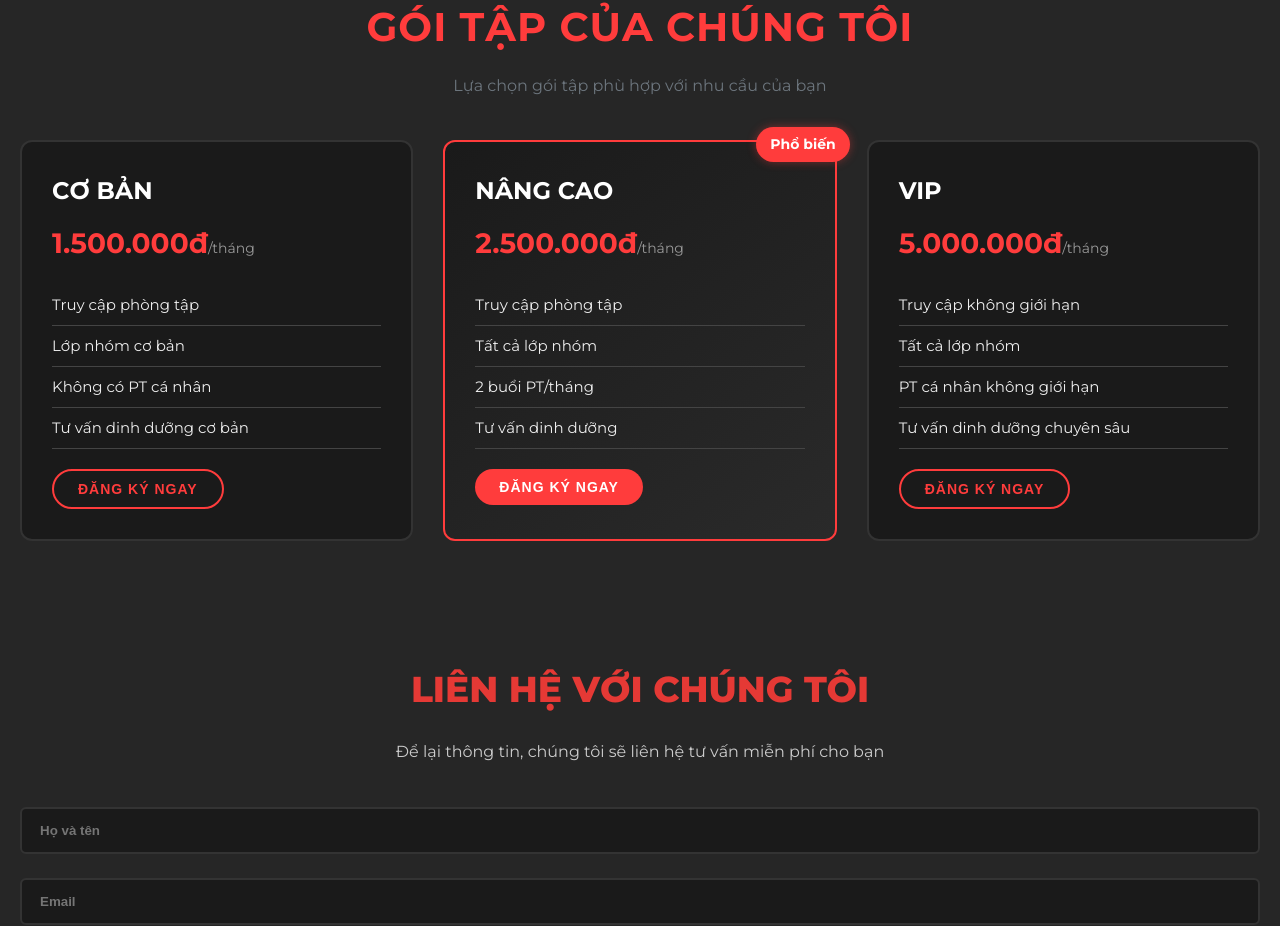
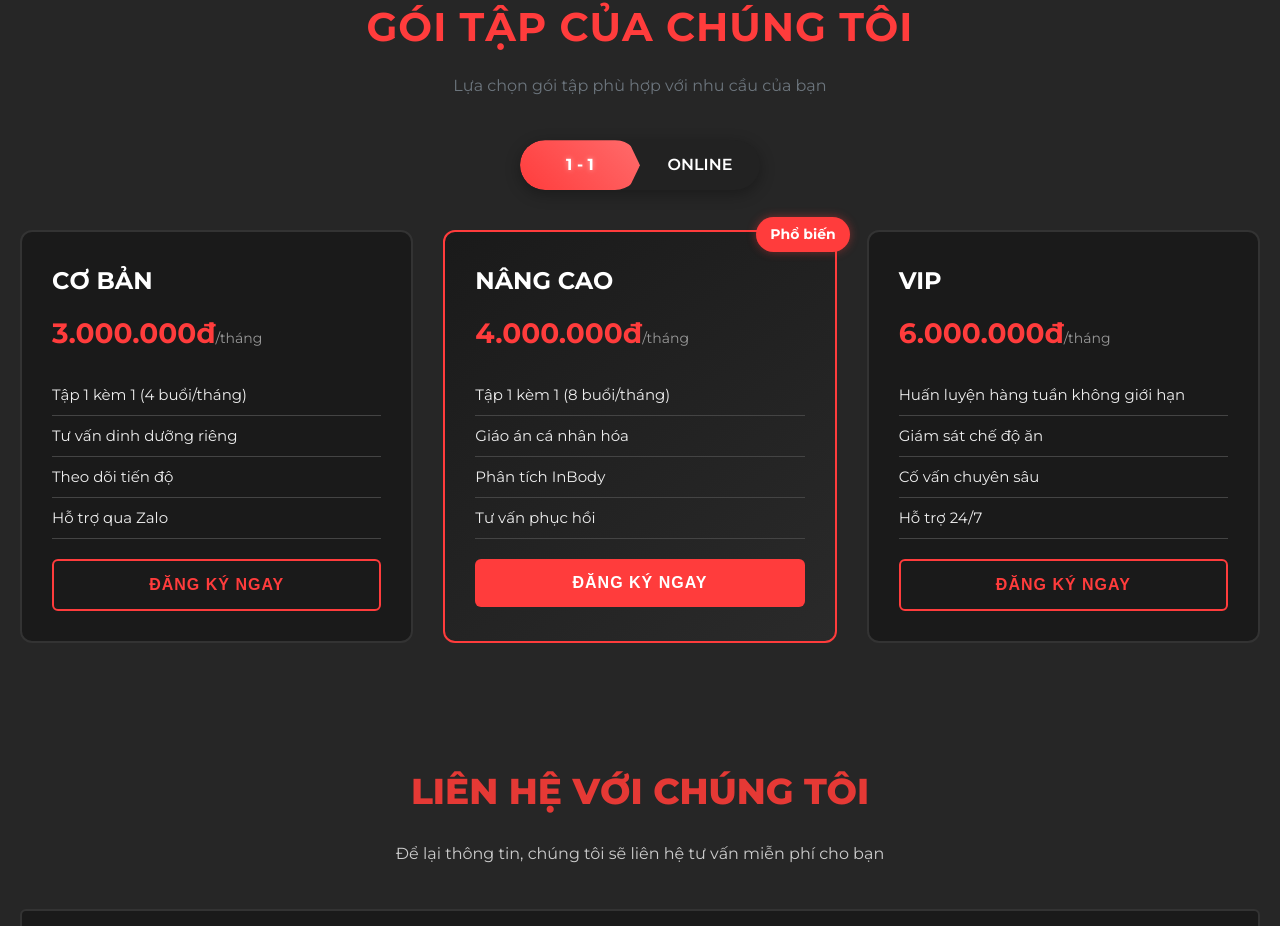
Before and after one commit to ThienAress/htcoaching, a React (Vite) app in the folder my-create-app/: page / in a window 1280 px wide. Shown: the part 6113-7039 px from the top of the page. Built offline with nearby package versions, Linux system fonts and the light colour scheme.

Commit message:
update online and 1-1 for pricing

```diff
--- a/my-create-app/src/components/PricingSection/Pricing.css
+++ b/my-create-app/src/components/PricingSection/Pricing.css
@@ -125,3 +125,147 @@
   background: #ff3c3c;
   color: white;
 }
+
+/* Mode Toggle Switch */
+/* Mode Toggle Switch */
+.mode-switcher {
+  display: flex;
+  justify-content: center;
+  margin: 30px 0 40px;
+}
+
+.mode-toggle {
+  position: relative;
+  width: 240px;
+  height: 50px;
+  border-radius: 25px;
+  background-color: #222;
+  overflow: hidden;
+  box-shadow: 0 4px 15px rgba(0, 0, 0, 0.3);
+}
+
+.mode-toggle input[type="radio"] {
+  display: none;
+}
+
+.mode-label {
+  position: absolute;
+  top: 0;
+  width: 120px;
+  height: 100%;
+  display: flex;
+  align-items: center;
+  justify-content: center;
+  font-weight: 600;
+  font-size: 16px;
+  color: white;
+  cursor: pointer;
+  z-index: 2;
+  transition: all 0.3s ease;
+}
+
+.left-label {
+  left: 0;
+}
+
+.right-label {
+  right: 0;
+}
+
+.mode-slider {
+  position: absolute;
+  top: 0;
+  width: 120px;
+  height: 100%;
+  background: linear-gradient(45deg, #ff3c3c, #ff6b6b);
+  border-radius: 25px;
+  transition: all 0.4s cubic-bezier(0.65, 0, 0.35, 1);
+  z-index: 1;
+}
+
+.mode-slider.left-active {
+  left: 0;
+  clip-path: polygon(0 0, 90% 0, 100% 50%, 90% 100%, 0 100%);
+}
+
+.mode-slider.right-active {
+  left: 120px;
+  clip-path: polygon(10% 0, 100% 0, 100% 100%, 10% 100%, 0% 50%);
+}
+
+.mode-toggle input[type="radio"]:checked + .mode-label {
+  color: white;
+  font-weight: bold;
+  text-shadow: 0 0 5px rgba(255, 255, 255, 0.5);
+}
+
+/* Nút Đăng ký ngay - Tốc độ chậm hơn */
+.pricing-btn {
+  position: relative;
+  display: block;
+  width: 100%;
+  padding: 15px 0;
+  border: none;
+  border-radius: 6px;
+  font-weight: bold;
+  font-size: 16px;
+  text-transform: uppercase;
+  letter-spacing: 1px;
+  overflow: hidden;
+  cursor: pointer;
+  transition: all 0.6s ease; /* Tăng thời gian transition tổng thể */
+  z-index: 1;
+}
+
+.btn-text {
+  position: relative;
+  z-index: 2;
+  transition: color 0.4s ease; /* Thêm transition cho chữ */
+}
+
+.btn-hover-effect {
+  position: absolute;
+  top: -100%;
+  left: 0;
+  width: 100%;
+  height: 100%;
+  transition: all 0.8s cubic-bezier(0.25, 0.1, 0.25, 1); /* Làm chậm và mượt hơn */
+  z-index: 1;
+}
+
+/* Primary button */
+.pricing-btn.btn-primary {
+  background: #ff3c3c;
+  color: white;
+}
+
+.pricing-btn.btn-primary .btn-hover-effect {
+  background: linear-gradient(to bottom, rgba(255, 255, 255, 0.2), transparent);
+}
+
+/* Outline button */
+.pricing-btn.btn-outline {
+  background: transparent;
+  color: #ff3c3c;
+  border: 2px solid #ff3c3c;
+}
+
+.pricing-btn.btn-outline .btn-hover-effect {
+  background: #ff3c3c;
+  transition: all 0.7s ease-out; /* Riêng cho outline chậm hơn chút */
+}
+
+.pricing-btn.btn-outline:hover {
+  color: white;
+  border-color: transparent;
+}
+
+/* Hiệu ứng hover */
+.pricing-btn:hover .btn-hover-effect {
+  top: 0;
+}
+
+/* Featured card button */
+.pricing-card.featured .pricing-btn.btn-primary .btn-hover-effect {
+  background: linear-gradient(to bottom, rgba(0, 0, 0, 0.15), transparent);
+}
--- a/my-create-app/src/components/PricingSection/Pricing.jsx
+++ b/my-create-app/src/components/PricingSection/Pricing.jsx
@@ -1,14 +1,16 @@
+import React, { useState } from "react";
 import "./Pricing.css";
 import { useNavigate } from "react-router-dom";
 
 function Pricing() {
   const navigate = useNavigate();
+  const [mode, setMode] = useState("1-1"); // mặc định là 1-1
 
   const handleRegister = (plan) => {
     navigate("/register", { state: { selectedPackage: plan } });
   };
 
-  const plans = [
+  const onlinePlans = [
     {
       title: "Cơ bản",
       price: "1.500.000đ",
@@ -45,6 +47,45 @@ function Pricing() {
     },
   ];
 
+  const oneOnOnePlans = [
+    {
+      title: "Cơ bản",
+      price: "3.000.000đ",
+      features: [
+        "Tập 1 kèm 1 (4 buổi/tháng)",
+        "Tư vấn dinh dưỡng riêng",
+        "Theo dõi tiến độ",
+        "Hỗ trợ qua Zalo",
+      ],
+      buttonClass: "btn-outline",
+    },
+    {
+      title: "Nâng cao",
+      price: "4.000.000đ",
+      features: [
+        "Tập 1 kèm 1 (8 buổi/tháng)",
+        "Giáo án cá nhân hóa",
+        "Phân tích InBody",
+        "Tư vấn phục hồi",
+      ],
+      featured: true,
+      buttonClass: "btn-primary",
+    },
+    {
+      title: "VIP",
+      price: "6.000.000đ",
+      features: [
+        "Huấn luyện hàng tuần không giới hạn",
+        "Giám sát chế độ ăn",
+        "Cố vấn chuyên sâu",
+        "Hỗ trợ 24/7",
+      ],
+      buttonClass: "btn-outline",
+    },
+  ];
+
+  const plans = mode === "online" ? onlinePlans : oneOnOnePlans;
+
   return (
     <section id="pricing" className="pricing">
       <div className="container">
@@ -65,6 +106,46 @@ function Pricing() {
         >
           Lựa chọn gói tập phù hợp với nhu cầu của bạn
         </p>
+
+        {/* Toggle button */}
+
+        <div
+          className="mode-switcher"
+          data-aos="fade-up"
+          data-aos-easing="ease-in-out"
+          data-aos-duration="1000"
+          data-aos-delay="1300"
+        >
+          <div className="mode-toggle">
+            <input
+              type="radio"
+              id="oneonone-mode"
+              name="mode-toggle"
+              checked={mode === "1-1"}
+              onChange={() => setMode("1-1")}
+            />
+            <label htmlFor="oneonone-mode" className="mode-label left-label">
+              1 - 1
+            </label>
+
+            <input
+              type="radio"
+              id="online-mode"
+              name="mode-toggle"
+              checked={mode === "online"}
+              onChange={() => setMode("online")}
+            />
+            <label htmlFor="online-mode" className="mode-label right-label">
+              ONLINE
+            </label>
+
+            <div
+              className={`mode-slider ${
+                mode === "1-1" ? "left-active" : "right-active"
+              }`}
+            ></div>
+          </div>
+        </div>
 
         <div
           className="pricing-grid"
@@ -95,9 +176,10 @@ function Pricing() {
               </div>
               <button
                 onClick={() => handleRegister(plan)}
-                className={`btn ${plan.buttonClass}`}
+                className={`pricing-btn ${plan.buttonClass}`}
               >
-                Đăng ký ngay
+                <span className="btn-text">Đăng ký ngay</span>
+                <span className="btn-hover-effect"></span>
               </button>
             </div>
           ))}
```
